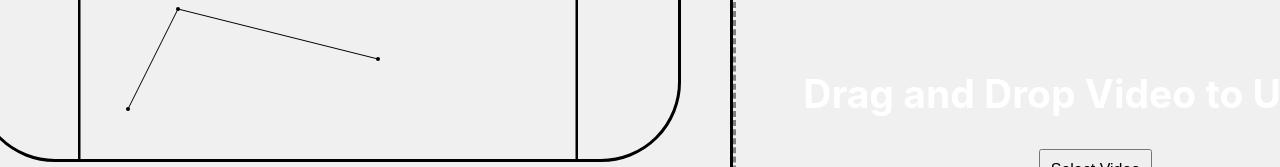
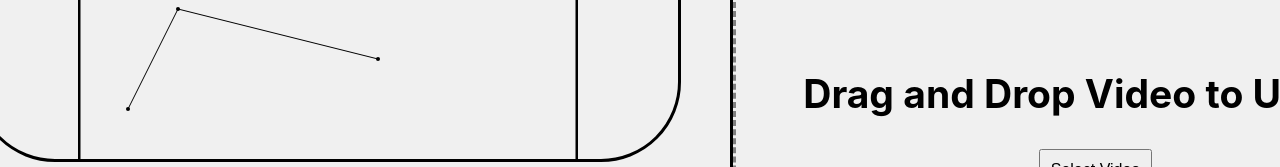
Before and after one commit to Christian1100/DJ-Synthesizer, a React (Create React App) app: page / in a window 1280 px wide. Shown: the part 203-370 px from the top of the page. Built offline with nearby package versions, Linux system fonts and the light colour scheme.

Commit message:
text color changed

```diff
--- a/src/video/UploadingVideo.js
+++ b/src/video/UploadingVideo.js
@@ -47,7 +47,7 @@ const UploadingVideo = () => {
     return (
         <>
             <div className="dropzone" onDragOver={dragOverManager} onDrop={dropManager}>
-                    <h2>Drag and Drop Video to Upload</h2>
+                    <h2 style={{color:"black"}}>Drag and Drop Video to Upload</h2>
 
                     <input
                         type="file"
```
